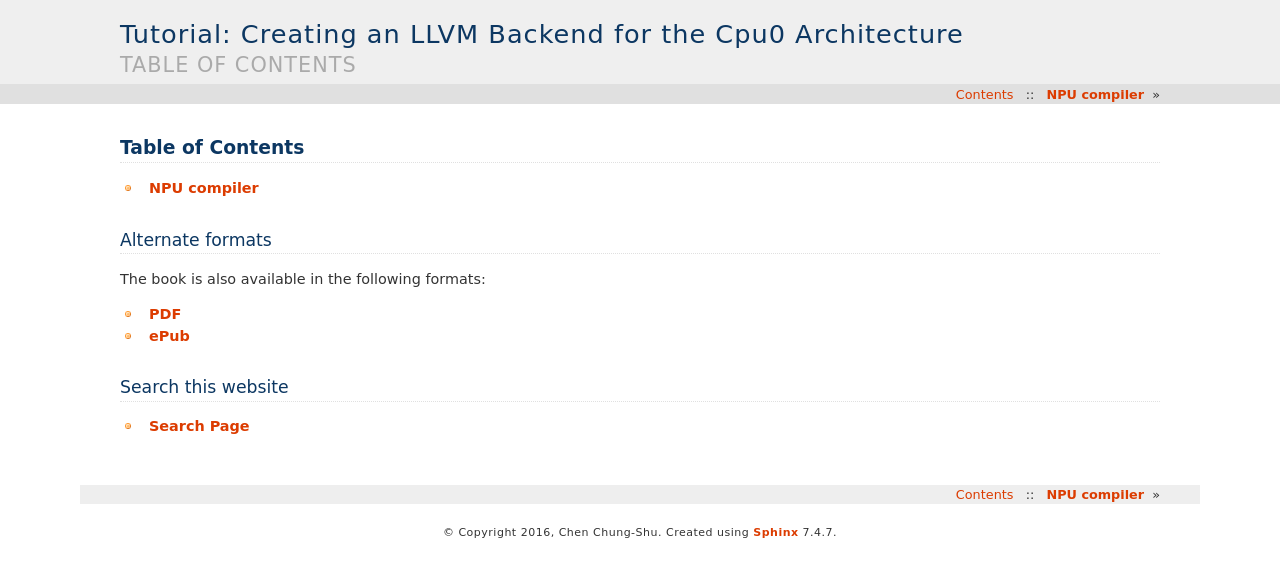
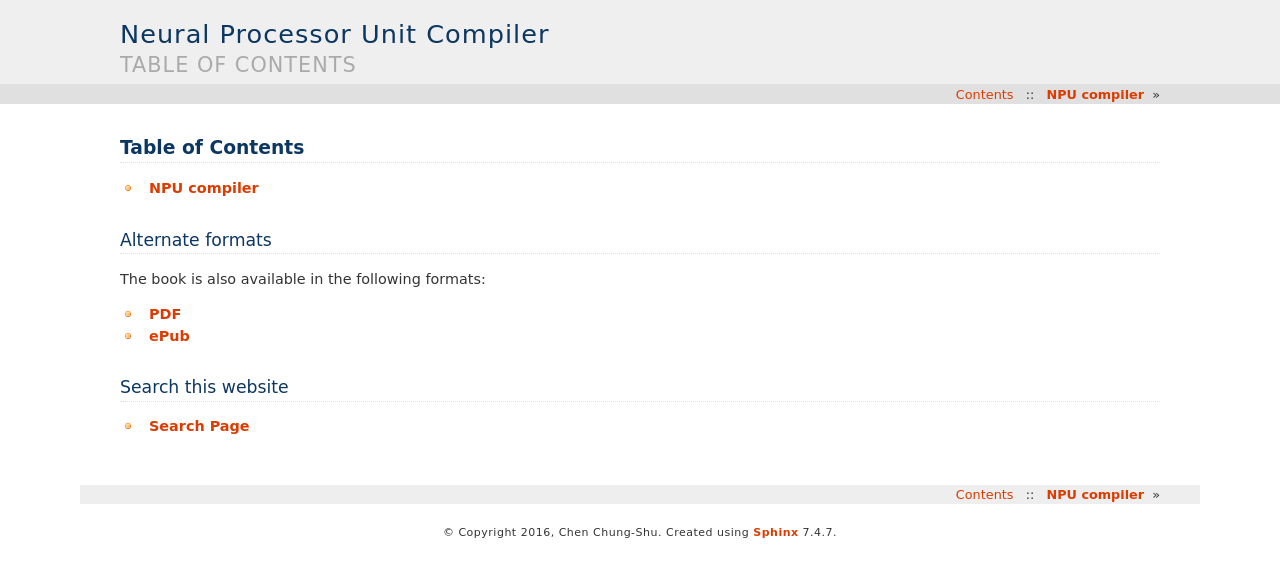
Before and after one commit to Jonathan2251/nc, a Sphinx documentation site: the page built from source/index.rst, in a window 1280 px wide. Shown: the top 577 px of the page. Built offline with Sphinx 7.4.7, drawn with Linux system fonts in a browser that asks for light colours.

Commit message:
correct conf.py

```diff
--- a/source/conf.py
+++ b/source/conf.py
@@ -56,7 +56,7 @@ source_suffix = '.rst'
 master_doc = 'index'
 
 # General information about the project.
-project = u'TutorialLLVMBackendCpu0'
+project = u'nc'
 copyright = u'2016, Chen Chung-Shu'
 author = u'Chen Chung-Shu'
 
@@ -142,7 +142,7 @@ html_theme = 'haiku'
 # The name for this set of Sphinx documents.
 # "<project> v<release> documentation" by default.
 #
-html_title = "Tutorial: Creating an LLVM Backend for the Cpu0 Architecture"
+html_title = "Neural Processor Unit Compiler"
 
 # A shorter title for the navigation bar.  Default is the same as html_title.
 #
@@ -268,7 +268,7 @@ latex_elements = {
 # (source start file, target name, title,
 #  author, documentclass [howto, manual, or own class]).
 latex_documents = [
-    (master_doc, 'TutorialLLVMBackendCpu0.tex', u'Tutorial: Creating an LLVM Backend for the Cpu0 Architecture',
+    (master_doc, 'nc.tex', u'Neural Processor Unit Compiler',
      u'Chen Chung-Shu', 'manual'),
 ]
 
@@ -304,7 +304,7 @@ latex_documents = [
 # One entry per manual page. List of tuples
 # (source start file, name, description, authors, manual section).
 man_pages = [
-    (master_doc, 'TutorialLLVMBackendCpu0', u'Tutorial: Creating an LLVM Backend for the Cpu0 Architecture',
+    (master_doc, 'nc', u'Neural Processor Unit Compiler',
      [u'Chen Chung-Shu'], 1)
 ]
 
```
